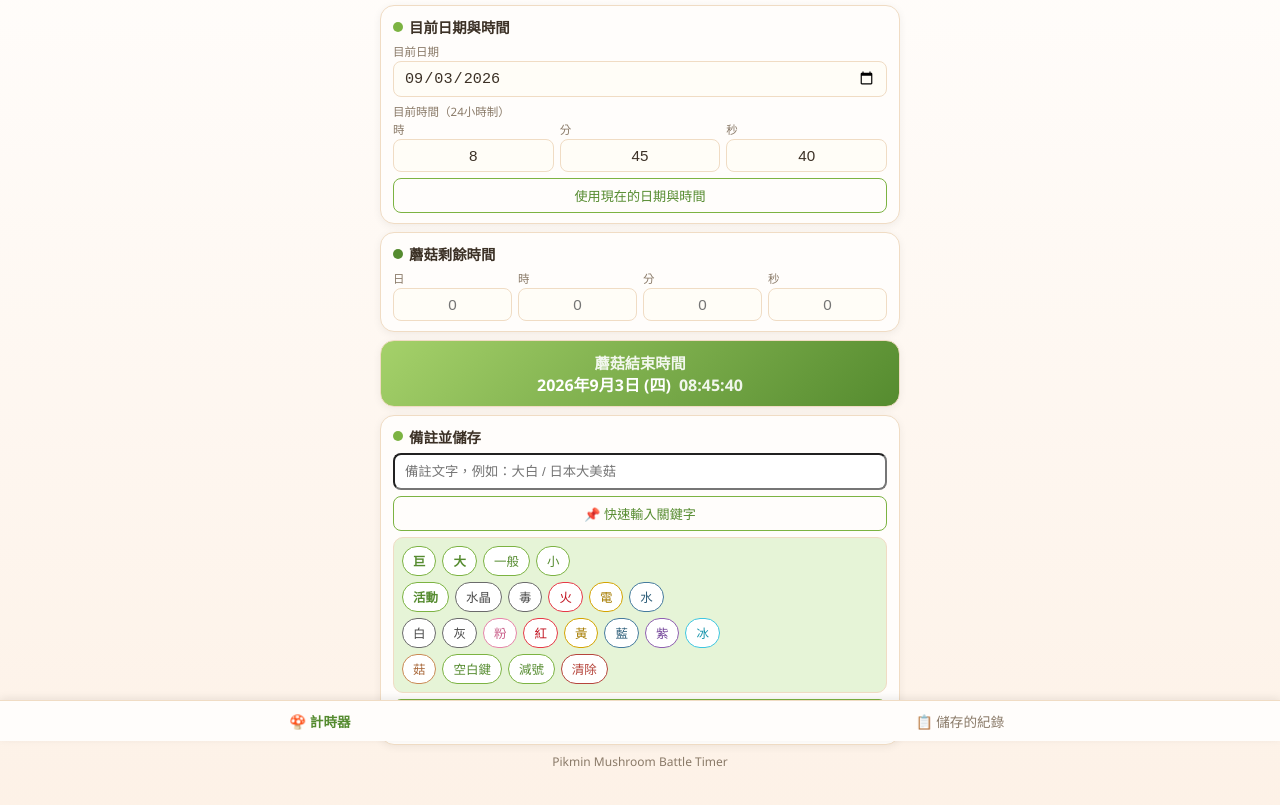
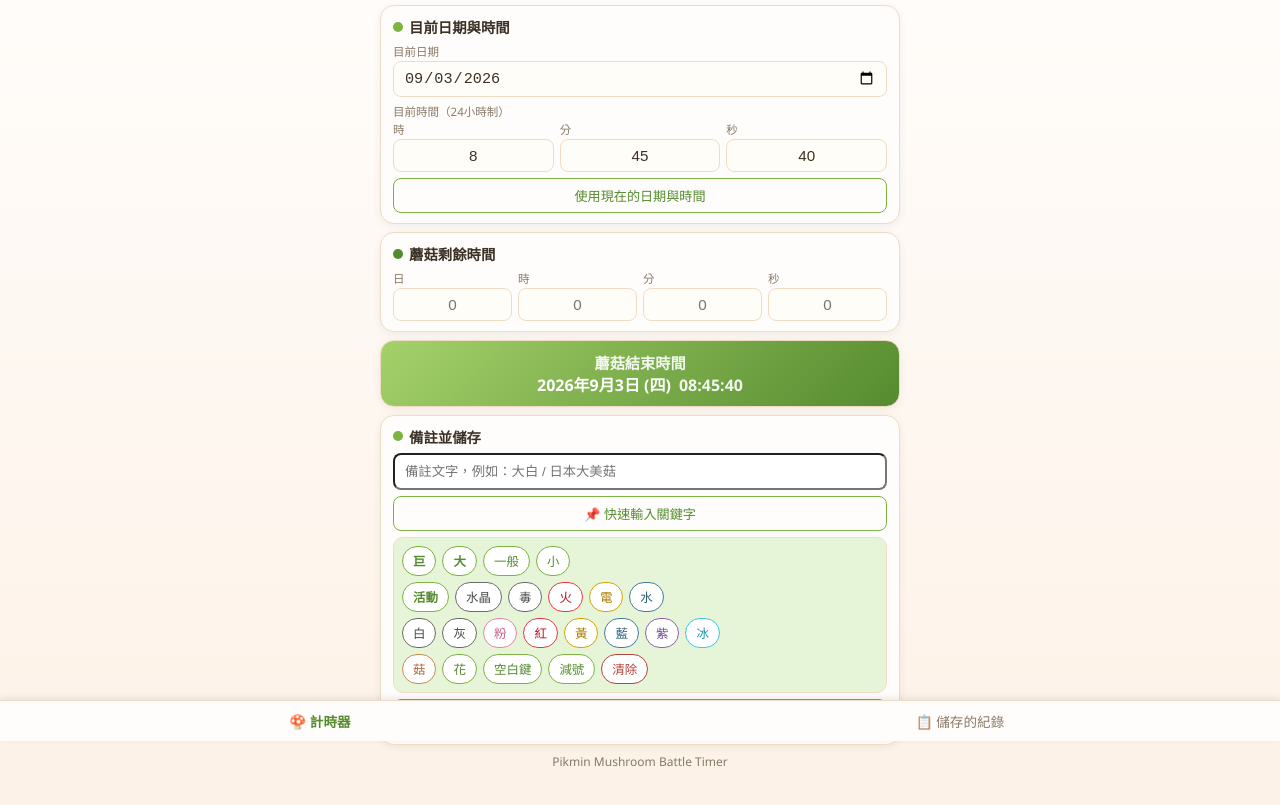
Before and after one commit to ColaLiuLiu/pikmin_mushroom_timer, a plain HTML site: page index.html in a window 1280 px wide. Both pictures are taken after a click on the button "📌 快速輸入關鍵字". Shown: the part 59-864 px from the top of the page. Drawn offline with Linux system fonts and the light colour scheme.

Commit message:
add fast keyword hana

```diff
--- a/index.html
+++ b/index.html
@@ -595,6 +595,7 @@
       </div>
       <div class="quick-input-row">
         <button type="button" class="quick-tag tag-skin" data-text="菇">菇</button>
+        <button type="button" class="quick-tag" data-text="花">花</button>
         <button type="button" class="quick-tag" data-text=" ">空白鍵</button>
         <button type="button" class="quick-tag" data-text="-">減號</button>
         <button type="button" class="quick-tag tag-clear" data-action="clear">清除</button>
```
